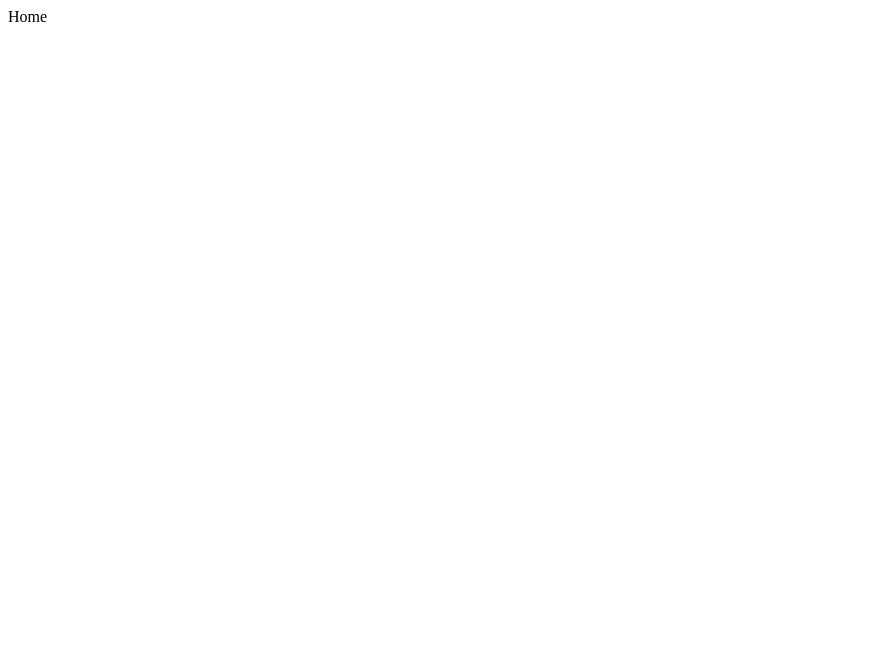
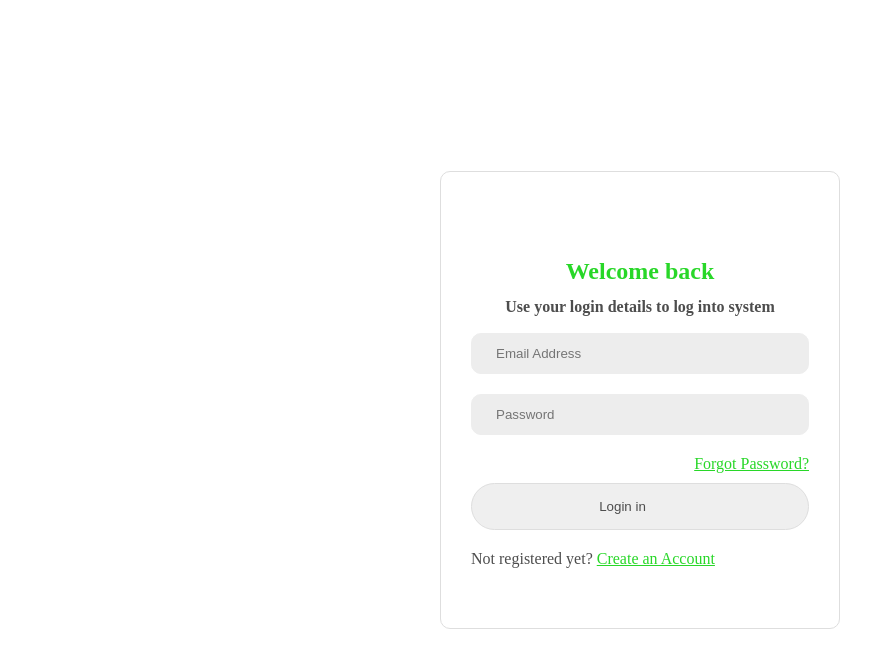
Before and after one commit to Nthambu/Wifi-Management-System, a React (Vite) app: page / in a window 1280 px wide. Shown: the top 668 px of the page, without its empty margins (0-895 px from the left). Built offline with nearby package versions, Linux system fonts and the light colour scheme; the HTML template or start-up script is replaced by a standard one.

Commit message:
created a login page

```diff
--- /dev/null
+++ b/src/App.css
@@ -0,0 +1,35 @@
+/* ===== css variables ===== */
+:root {
+  --main-color: hsl(120, 69%, 50%);
+  --body-color: hsl(0, 0%, 100%);
+  --title-color: hsl(0, 0%, 40%);
+  --text-color: hsl(0, 0%, 30%);
+  --border-color: hsl(0, 0%, 87%);
+  --container-color: hsl(0, 0%, 93%);
+}
+
+/* ===== base css ===== */
+* {
+  margin: 0;
+  padding: 0;
+  box-sizing: border-box;
+}
+/* ===== container ===== */
+/* it center the content horizontal  */
+.container {
+  max-width: 1140px;
+  margin-inline: auto;
+}
+
+button,
+input {
+  border: none;
+  outline: none;
+}
+
+.button {
+  padding: 15px 70px 15px 35px;
+  border-radius: 35px;
+  border: 1px solid var(--border-color);
+  color: var(--text-color);
+}
--- a/src/App.jsx
+++ b/src/App.jsx
@@ -1,3 +1,4 @@
+import "./app.css";
 import { Route, Routes } from "react-router-dom";
 import Home from "./pages/home";
 
--- a/src/pages/home/home.css
+++ b/src/pages/home/home.css
@@ -0,0 +1,63 @@
+.home {
+  height: 100vh;
+  display: flex;
+  justify-content: center;
+  align-items: center;
+}
+
+.login_container {
+  max-width: 400px;
+  border-radius: 10px;
+  margin-block: 70px;
+  border: 1px solid var(--border-color);
+  padding: 80px 30px 40px;
+}
+
+.login_title {
+  line-height: 1.6;
+  color: var(--main-color);
+  font-size: 24px;
+  text-align: center;
+}
+
+.login_subtitle {
+  color: var(--text-color);
+  line-height: 2;
+  text-align: center;
+  font-size: 16px;
+  margin-bottom: 10px;
+}
+
+.form_control {
+  border: 1px solid var(--container-color);
+  background-color: var(--container-color);
+  color: var(--title-color);
+  width: 100%;
+  padding: 12px 24px;
+  border-radius: 10px;
+  margin-bottom: 20px;
+}
+.form_control:focus {
+  border-color: var(--main-color);
+}
+
+.login_button {
+  width: 100%;
+}
+
+.forgot_password {
+  text-align: right !important;
+  margin-bottom: 10px;
+}
+.forgot_password a {
+  color: var(--main-color);
+}
+
+.create_account {
+  margin-block: 20px;
+  color: var(--text-color);
+}
+
+.create_account a {
+  color: var(--main-color);
+}
--- a/src/pages/home/index.jsx
+++ b/src/pages/home/index.jsx
@@ -1,5 +1,58 @@
+import { useState } from "react";
+
 import "./home.css";
+
 function Home() {
-  return <div>Home</div>;
+  const [login, setLogIn] = useState({
+    email: "",
+    password: "",
+  });
+
+  const handleInputChange = (e) => {
+    setLogIn({ ...login, [e.target.name]: e.target.value });
+  };
+
+  const handleLoginSubmit = (e) => {
+    e.preventDefault();
+    alert(login.password);
+  };
+
+  return (
+    <section className="home container">
+      <div className="login_container">
+        <h3 className="login_title">Welcome back</h3>
+        <h6 className="login_subtitle">
+          Use your login details to log into system
+        </h6>
+        <form action="" onSubmit={handleLoginSubmit}>
+          <input
+            placeholder="Email Address"
+            id="email"
+            name="email"
+            value={login.email}
+            onChange={handleInputChange}
+            className="form_control"
+          />
+          <input
+            placeholder="Password"
+            name="password"
+            value={login.password}
+            onChange={handleInputChange}
+            className="form_control"
+          />
+          <p className="forgot_password">
+            <a href="#">Forgot Password?</a>
+          </p>
+
+          <button type="submit" className="button login_button">
+            Login in
+          </button>
+        </form>
+        <p className="create_account">
+          Not registered yet? <a href="">Create an Account</a>
+        </p>
+      </div>
+    </section>
+  );
 }
 export default Home;
```
Also changed, not shown: src/components/Button.jsx (+2 -5 lines).
